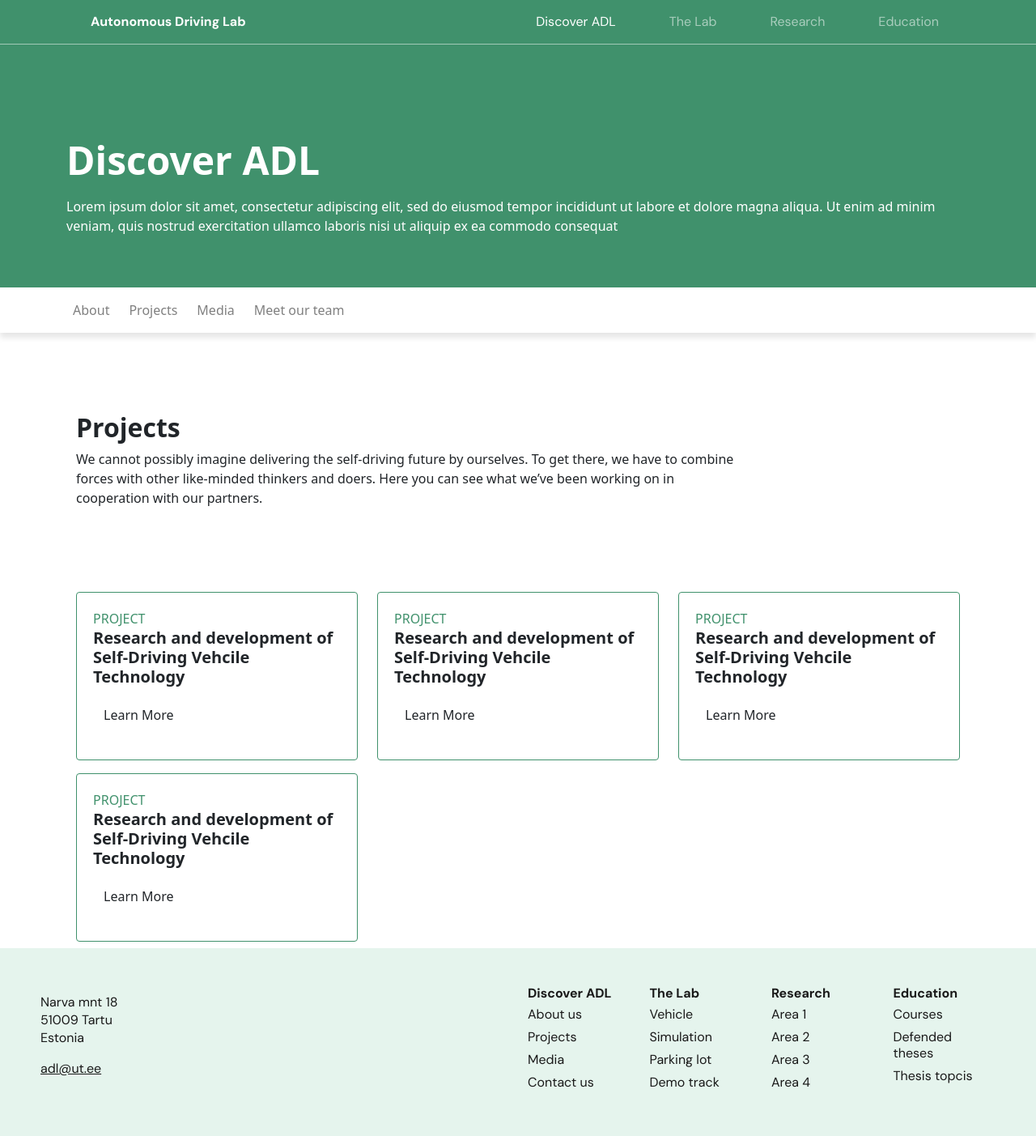
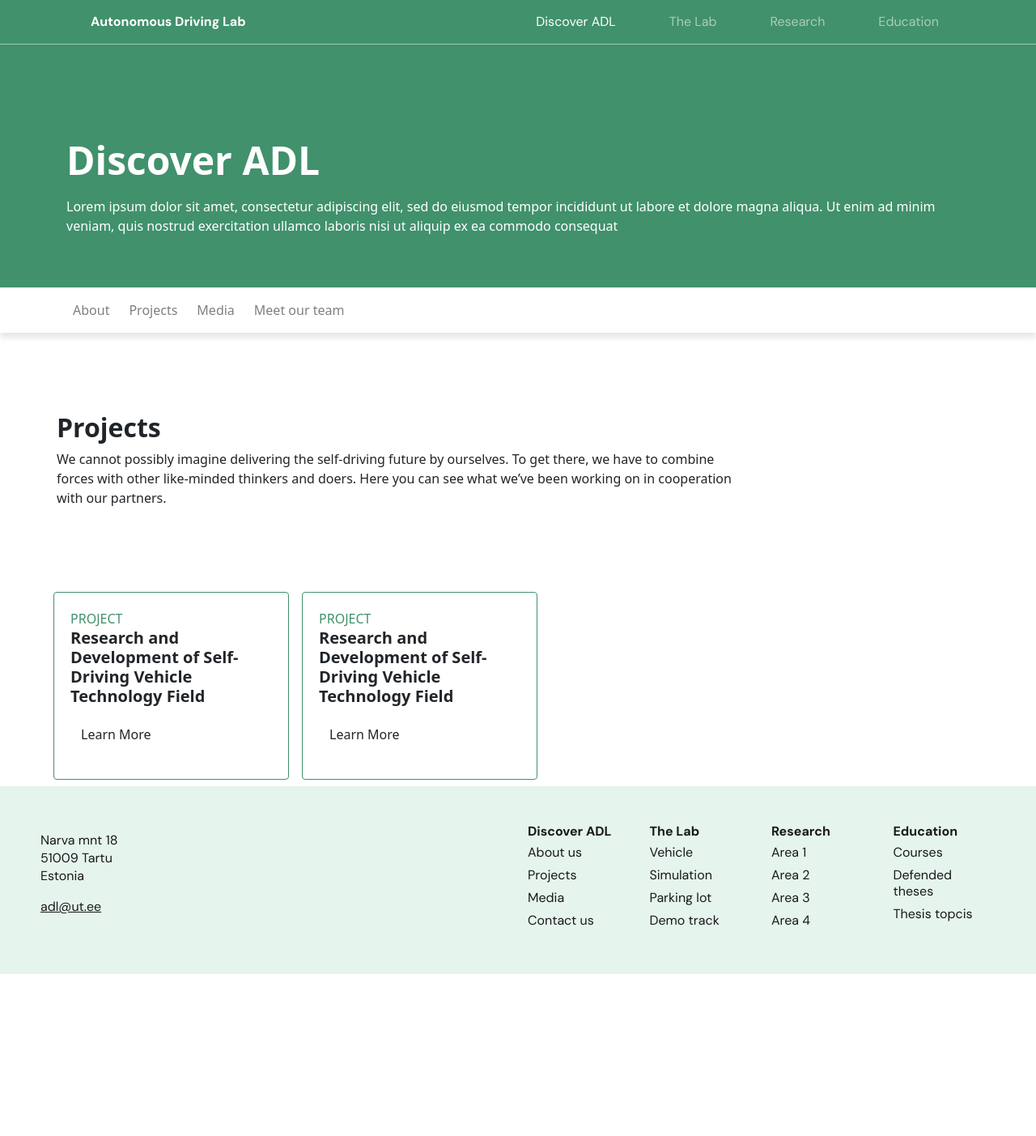
Before and after one commit to UT-ADL/UT-ADL.github.io, a Jekyll site: the page built from about/projects.html, in a window 1280 px wide. Shown: the whole page at 81% size. Built offline with Jekyll 4.4.1, drawn with Linux system fonts in a browser that asks for light colours; nearby versions of some CDN libraries; after the commit the page ends 1203 px from its top, so only the background shows below that.

Commit message:
Dynamic projects

```diff
--- a/_layouts/default.html
+++ b/_layouts/discover.html
@@ -79,7 +79,7 @@
                     </div>
                 </nav>
             </div>
-            <div class="content container-lg">
+            <div class="content container-lg g-0">
             {{content}}
                  </div>
         </main>
--- a/_layouts/index.html
+++ b/_layouts/index.html
@@ -49,7 +49,9 @@
     </header>
     <div>
         <main>
+            <div class="container-fluid g-0">
             {{content}}
+            </div>
         </main>
         <footer class="row row-cols-10 py-5">
             <div class="col-6">
--- a/about/projects.html
+++ b/about/projects.html
@@ -12,57 +12,22 @@ We cannot possibly imagine delivering the self-driving future by ourselves. To g
 </span>
     </div>
 </div>
-<div class="container-fluid">
+<div class="container-lg">
     <div class="row">
         <div class="col-md-12">
             <div class="row">
-                <div class="col-md-4 my-2">
-                    <div class="project-card">
+                {% for post in site.posts %}
+                <div class="col-md-3 project-card my-2 mx-2">
                     <span class="overlane-text">PROJECT</span>
                     <br>
                     <h5 class="mb-3">
-                        Research and development of Self-Driving Vehcile Technology</h5>
+                        {{post.title}}</h5>
                     <p>
-                        <a class="btn" href="#">Learn More</a>
+                        <a class="btn" href="{{post.url}}">Learn More</a>
                     </p>
-                    </div>
                 </div>
-                <div class="col-md-4 my-2">
-                    <div class="project-card">
-                        <span class="overlane-text">PROJECT</span>
-                        <br>
-                        <h5 class="mb-3">
-                            Research and development of Self-Driving Vehcile Technology</h5>
-                        <p>
-                            <a class="btn" href="#">Learn More</a>
-                        </p>
-                    </div>
-                </div>
-                <div class="col-md-4 my-2">
-                    <div class="project-card">
-                        <span class="overlane-text">PROJECT</span>
-                        <br>
-                        <h5 class="mb-3">
-                            Research and development of Self-Driving Vehcile Technology</h5>
-                        <p>
-                            <a class="btn" href="#">Learn More</a>
-                        </p>
-                    </div>
-                </div>
-                <div class="col-md-4 my-2">
-                    <div class="project-card">
-                        <span class="overlane-text">PROJECT</span>
-                        <br>
-                        <h5 class="mb-3">
-                            Research and development of Self-Driving Vehcile Technology</h5>
-                        <p>
-                            <a class="btn" href="#">Learn More</a>
-                        </p>
-                    </div>
-                </div>
+                {% endfor %}
             </div>
-
-
         </div>
     </div>
 </div>
--- a/index.html
+++ b/index.html
@@ -3,7 +3,6 @@ layout: index
 title: Autonomous Driving Lab
 ---
 
-<div class="container">
 <main>
     <div id="myCarousel" class="carousel slide" data-bs-ride="carousel">
         <div class="carousel-indicators">
@@ -113,4 +112,3 @@ title: Autonomous Driving Lab
         </div>
     </div>
 </main>
-</div>
```
Also changed, not shown: other parts of about/projects.html (+1 -1 lines), _data/media.yml (added, +23 -0 lines), _layouts/project.html (added, +202 -0 lines), _posts/projects/2021-12-31-new-post.md (added, +17 -0 lines), _posts/projects/2021-12-31-newer-post.md (added, +17 -0 lines), about/about.html (+20 -14 lines), education/courses.html (+12 -8 lines). Lines whose indentation alone changed are shown as unchanged.
